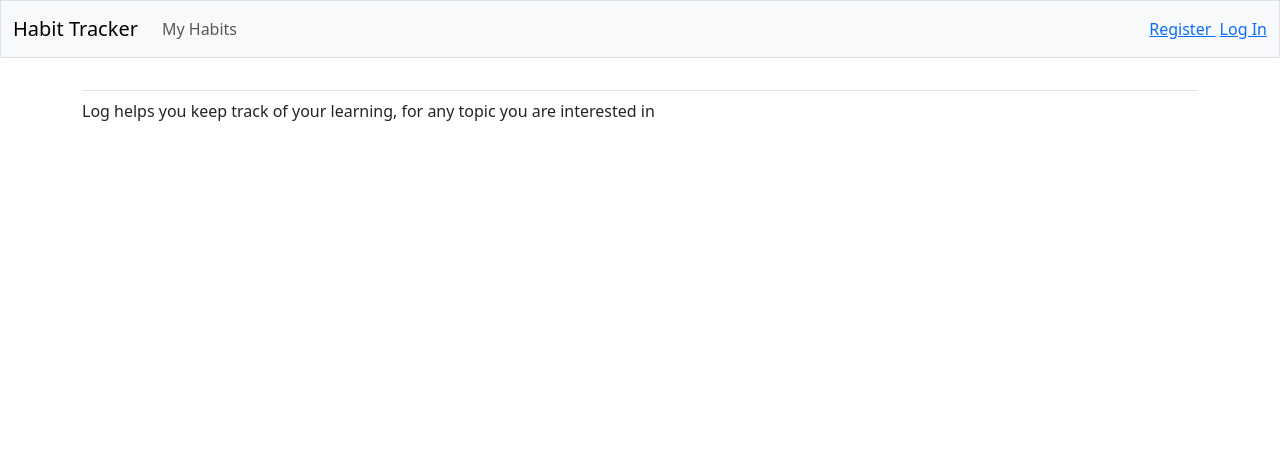
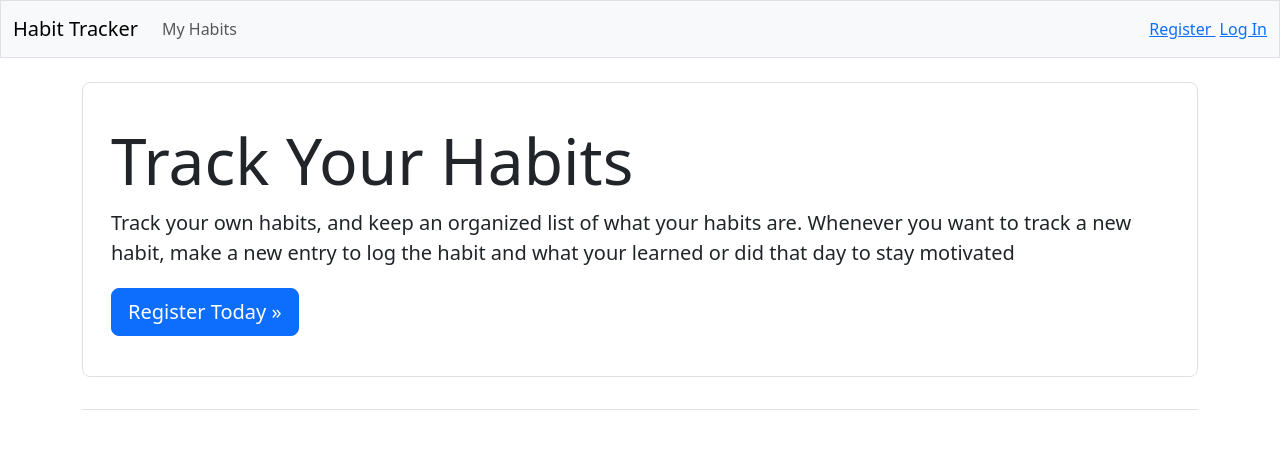
Before and after one commit to tbkarabelas/LearningLog, a Django app: page / in a window 1280 px wide. Shown: the top 449 px of the page. Run offline with Django 5.2, Linux system fonts and the light colour scheme; some libraries are stand-ins or nearby versions.

Commit message:
Updated index.html
Created neat UI for index.html

```diff
--- a/learning_logs/templates/learning_logs/index.html
+++ b/learning_logs/templates/learning_logs/index.html
@@ -1,8 +1,19 @@
 {% extends 'learning_logs/base.html' %}
 
-<h1>Learning Log</h1>
-{%block content %}
-<p> Log helps you keep track of your learning, for any topic
-    you are interested in
-</p>
-{%endblock content %}
+{% block page_header %}
+    <div class="p-3 mb-4 bg-lgiht border rounded-3">
+        <div class="container-fluid py-4">
+            <h1 class="display-3">Track Your Habits</h1>
+
+            <p class="lead">Track your own habits, and keep an organized list
+                of what your habits are. Whenever you want to track a new habit,
+                make a new entry to log the habit and what your learned or did that
+                day to stay motivated
+            </p>
+            <a class="btn btn-primary btn-lg mt-1"
+            href="{% url 'accounts:register' %}">Register Today &raquo; </a>
+
+        </div>
+    </div>
+
+{% endblock page_header %}
```
